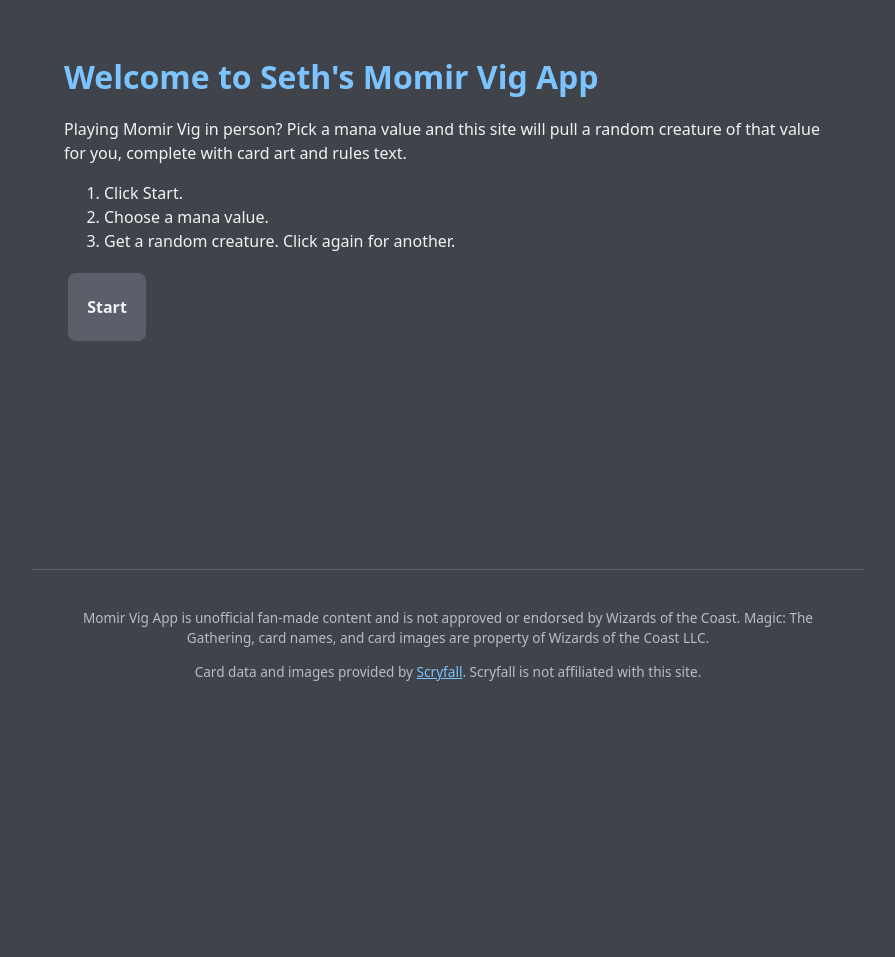
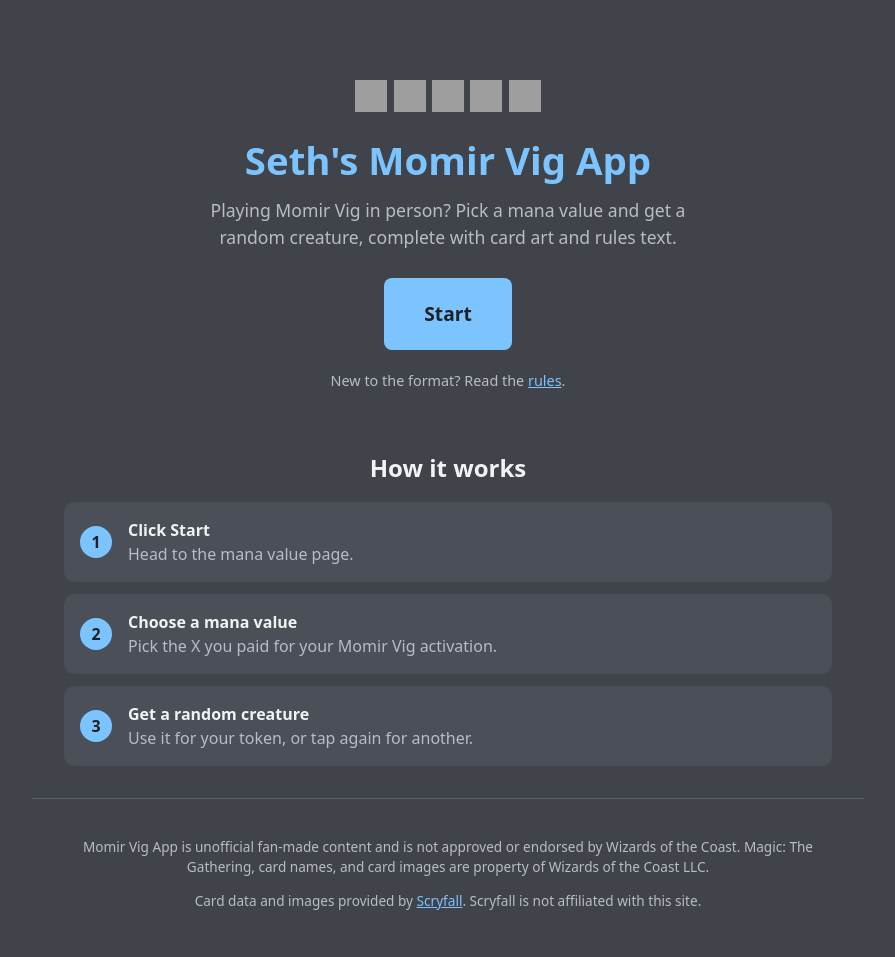
Before and after one commit to sbeyim/Momir-Vig-App, a Flask app: page / in a window 1280 px wide. Shown: the part 72-1029 px from the top of the page, without its empty margins (192-1087 px from the left). Before the commit the page ends 753 px from the top, so only its background shows below. Run offline with Flask 3, Linux system fonts and the light colour scheme; grey boxes are pictures that could not be loaded.

Commit message:
Decorated landing page

```diff
--- a/static/style.css
+++ b/static/style.css
@@ -202,3 +202,91 @@ footer a {
 main a:not(.button) {
     color: var(--accent);
 }
+
+.hero {
+    text-align: center;
+    padding: 2rem 0 1.5rem;
+}
+
+.hero h1 {
+    font-size: 2.4rem;
+    margin: 0.5rem 0;
+}
+
+.hero-symbols .mana-symbol {
+    height: 2rem;
+    width: 2rem;
+    margin: 0 0.2rem;
+}
+
+.hero-sub {
+    max-width: 520px;
+    margin: 0 auto 1.5rem;
+    color: var(--muted);
+    font-size: 1.1rem;
+}
+
+.button-primary {
+    background: var(--accent);
+    color: #1f2125;
+    font-size: 1.2rem;
+    padding: 0.75rem 2.5rem;
+}
+
+.button-primary:hover {
+    background: #86e0d6;
+}
+
+.hero-link {
+    margin-top: 1rem;
+    font-size: 0.9rem;
+    color: var(--muted);
+}
+
+.how-it-works h2 {
+    text-align: center;
+    margin-bottom: 1rem;
+}
+
+.steps {
+    list-style: none;
+    counter-reset: step;
+    padding: 0;
+    margin: 0;
+    display: grid;
+    gap: 0.75rem;
+}
+
+.steps li {
+    counter-increment: step;
+    position: relative;
+    background: var(--surface);
+    border-radius: 10px;
+    padding: 1rem 1rem 1rem 4rem;
+}
+
+.steps li::before {
+    content: counter(step);
+    position: absolute;
+    left: 1rem;
+    top: 50%;
+    transform: translateY(-50%);
+    width: 2rem;
+    height: 2rem;
+    border-radius: 50%;
+    background: var(--accent);
+    color: #1f2125;
+    font-weight: 700;
+    display: flex;
+    align-items: center;
+    justify-content: center;
+}
+
+.steps strong {
+    display: block;
+    color: var(--text);
+}
+
+.steps span {
+    color: var(--muted);
+}
--- a/templates/landing.html
+++ b/templates/landing.html
@@ -1,14 +1,30 @@
 {% extends "base.html" %}
 {% block title %}Welcome | Momir Vig{% endblock %}
 {% block content %}
-    <h1>Welcome to Seth's Momir Vig App</h1>
-    <p>Playing Momir Vig in person? Pick a mana value and this site will
-       pull a random creature of that value for you, complete with card art
-       and rules text.</p>
-    <ol>
-        <li>Click Start.</li>
-        <li>Choose a mana value.</li>
-        <li>Get a random creature. Click again for another.</li>
-    </ol>
-    <a class="button" href="{{ url_for('play') }}">Start</a>
+    <section class="hero">
+        <p class="hero-symbols">{{ "{W}{U}{B}{R}{G}" | mana }}</p>
+        <h1>Seth's Momir Vig App</h1>
+        <p class="hero-sub">Playing Momir Vig in person? Pick a mana value and get a random
+           creature, complete with card art and rules text.</p>
+        <a class="button button-primary" href="{{ url_for('play') }}">Start</a>
+        <p class="hero-link">New to the format? Read the <a href="{{ url_for('rules') }}">rules</a>.</p>
+    </section>
+
+    <section class="how-it-works">
+        <h2>How it works</h2>
+        <ol class="steps">
+            <li>
+                <strong>Click Start</strong>
+                <span>Head to the mana value page.</span>
+            </li>
+            <li>
+                <strong>Choose a mana value</strong>
+                <span>Pick the X you paid for your Momir Vig activation.</span>
+            </li>
+            <li>
+                <strong>Get a random creature</strong>
+                <span>Use it for your token, or tap again for another.</span>
+            </li>
+        </ol>
+    </section>
 {% endblock %}
```
